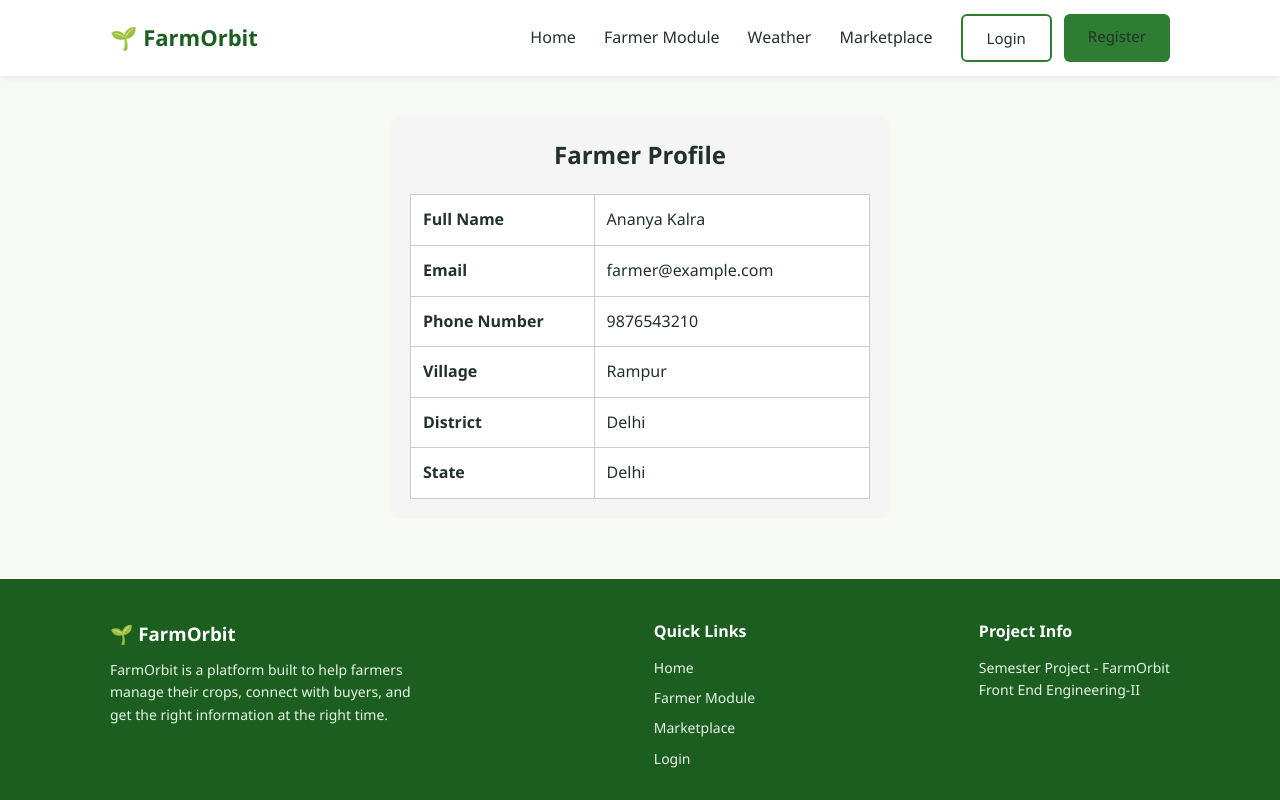
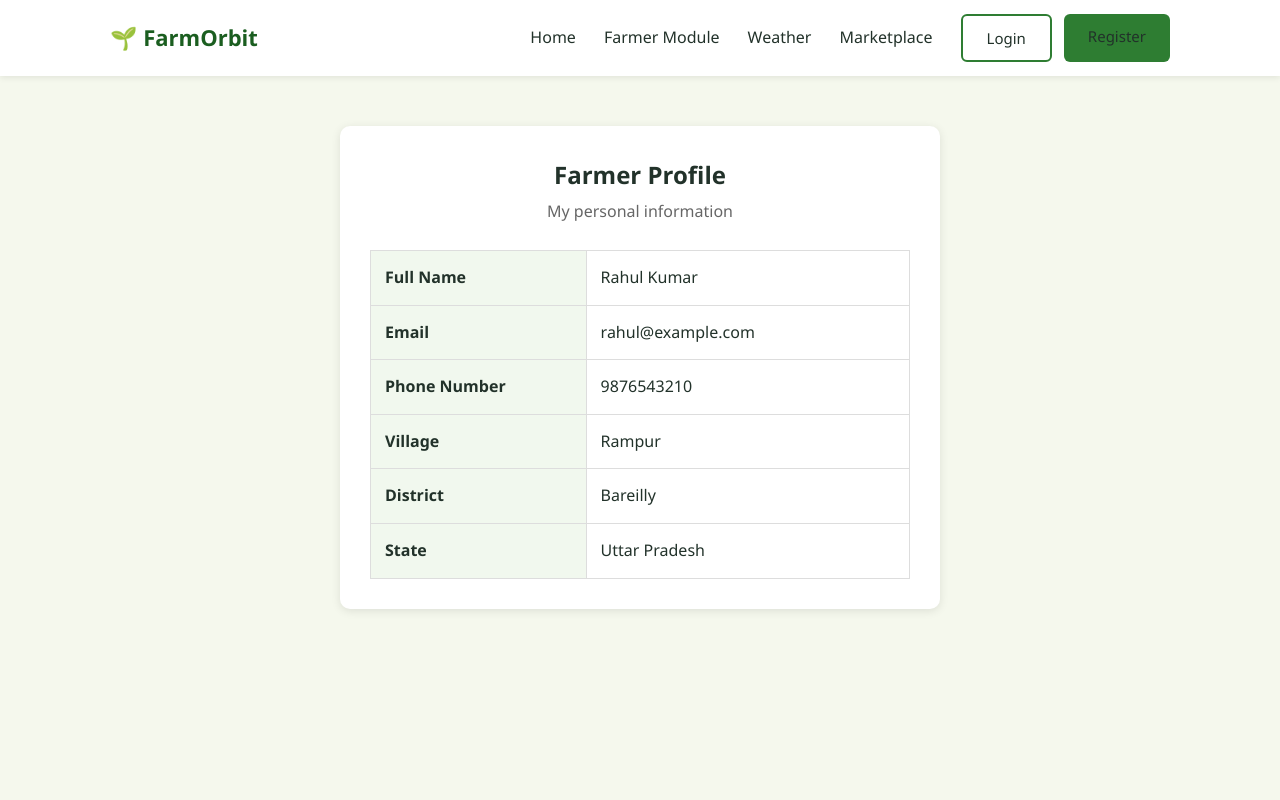
Before and after one commit to kalraananya2007-source/FarmOrbit, a React (Vite) app: page /profile in a window 1280 px wide. Shown: the top 800 px of the page. Built offline with nearby package versions, Linux system fonts and the light colour scheme.

Commit message:
Updated farmer profile design

```diff
--- a/src/components/profile.css
+++ b/src/components/profile.css
@@ -1,29 +1,42 @@
-
-.profile {
-  width: 500px;
-  margin: 40px auto;
-  padding: 20px;
-  background-color: #f5f5f5;
-  border-radius: 10px;
+.profile-page {
+  min-height: 100vh;
+  padding: 50px 20px;
+  background-color: #f5f8ed;
 }
 
-.profile h2 {
-  text-align: center;
-  margin-bottom: 20px;
+.profile-card {
+  width: 600px;
+  max-width: 90%;
+  margin: auto;
+  padding: 30px;
+  background-color: white;
+  border-radius: 10px;
+  box-shadow: 0 2px 10px rgba(0, 0, 0, 0.1);
 }
 
-.profile table {
+.profile-card h2 {
+  text-align: center;
+  margin-bottom: 5px;
+}
+
+.profile-card p {
+  text-align: center;
+  color: #666;
+  margin-bottom: 25px;
+}
+
+.profile-card table {
   width: 100%;
   border-collapse: collapse;
-  background-color: white;
 }
 
-.profile td {
-  padding: 12px;
-  border: 1px solid #ccc;
+.profile-card td {
+  padding: 14px;
+  border: 1px solid #ddd;
 }
 
-.profile td:first-child {
+.profile-card td:first-child {
   font-weight: bold;
   width: 40%;
+  background-color: #f1f8ee;
 }
--- a/src/components/profile.jsx
+++ b/src/components/profile.jsx
@@ -2,19 +2,22 @@ import "./profile.css";
 
 function Profile() {
   return (
-    <div className="profile">
+    <div className="profile-page">
+
+      <div className="profile-card">
         <h2>Farmer Profile</h2>
+        <p>My personal information</p>
 
-      <table border="1" cellPadding="10">
+        <table>
           <tbody>
             <tr>
               <td>Full Name</td>
-            <td>Ananya Kalra</td>
+              <td>Rahul Kumar</td>
             </tr>
 
             <tr>
               <td>Email</td>
-            <td>farmer@example.com</td>
+              <td>rahul@example.com</td>
             </tr>
 
             <tr>
@@ -29,15 +32,17 @@ function Profile() {
 
             <tr>
               <td>District</td>
-            <td>Delhi</td>
+              <td>Bareilly</td>
             </tr>
 
             <tr>
               <td>State</td>
-            <td>Delhi</td>
+              <td>Uttar Pradesh</td>
             </tr>
           </tbody>
         </table>
+      </div>
+
     </div>
   );
 }
```
Lines whose indentation alone changed are shown as unchanged.
